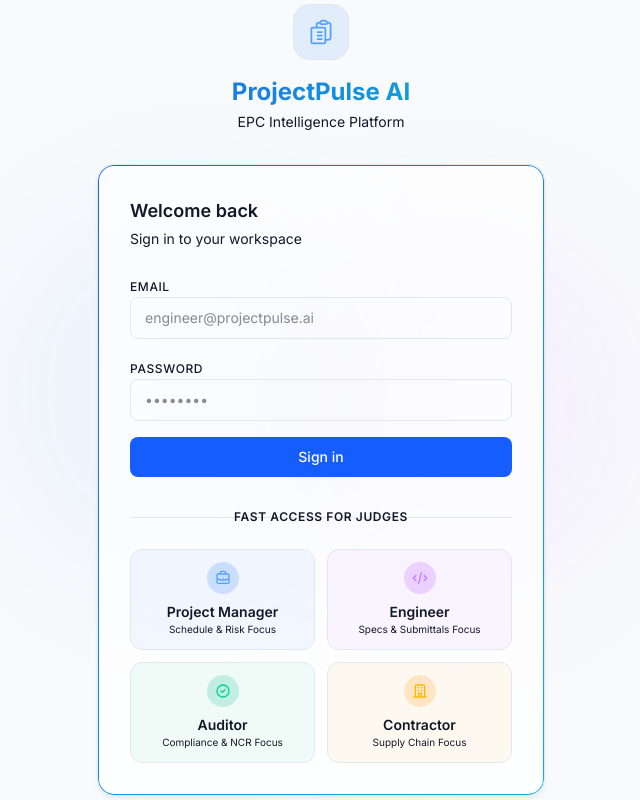
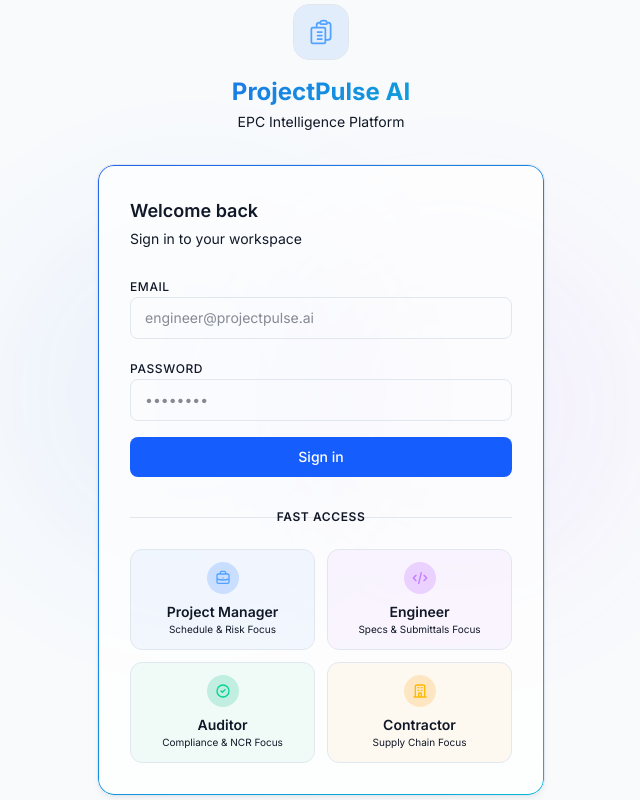
Before and after one commit to user73730102/ProjectPulse.ai, a Next.js app in the folder frontend/: page /login in a window 1280 px wide. Shown: the whole page, without its empty margins (319-959 px from the left). Built offline with nearby package versions, Linux system fonts and the light colour scheme; no server answers.

Commit message:
docs: add live demo to README and remove judges text from login

```diff
--- a/frontend/src/app/login/page.tsx
+++ b/frontend/src/app/login/page.tsx
@@ -110,7 +110,7 @@ export default function LoginPage() {
               <div className="w-full border-t border-border"></div>
             </div>
             <div className="relative flex justify-center text-xs uppercase">
-              <span className="bg-card px-2 text-muted-foreground font-semibold tracking-wider">Fast Access For Judges</span>
+              <span className="bg-card px-2 text-muted-foreground font-semibold tracking-wider">Fast Access</span>
             </div>
           </div>
 
```
Also changed, not shown: 1 other file (tests, documents, lock files or other folders).
